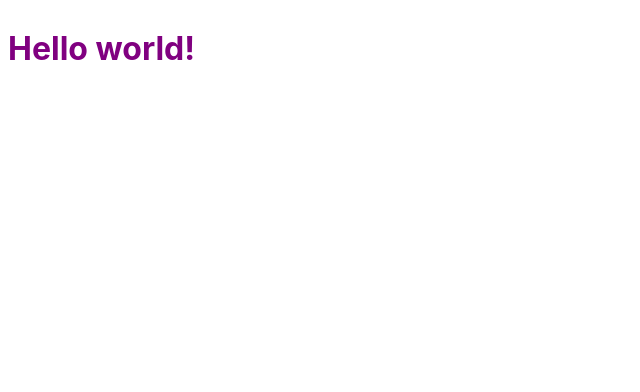
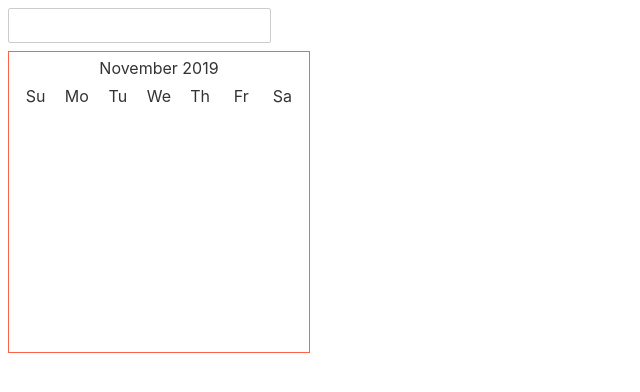
Before and after one commit to ankeetmaini/svelte-dates, a Svelte app: page / in a window 1280 px wide. Shown: the top 392 px of the page, without its empty margins (0-640 px from the left). Built offline with nearby package versions, Linux system fonts and the light colour scheme.

Commit message:
Add basic markup and state

```diff
--- a/src/App.svelte
+++ /dev/null
@@ -1,11 +0,0 @@
-<script>
-	export let name;
-</script>
-
-<style>
-	h1 {
-		color: purple;
-	}
-</style>
-
-<h1>Hello {name}!</h1>
--- /dev/null
+++ b/src/components/App.svelte
@@ -0,0 +1,5 @@
+<script>
+  import DatePicker from "./DatePicker.svelte";
+</script>
+
+<DatePicker />
--- /dev/null
+++ b/src/components/Calender.svelte
@@ -0,0 +1,28 @@
+<script>
+  const weekdays = ["Su", "Mo", "Tu", "We", "Th", "Fr", "Sa"];
+</script>
+
+<style>
+  .container {
+    margin-top: 8px;
+  }
+  .row {
+    display: flex;
+    margin: 2px 6px;
+  }
+
+  .cell {
+    display: flex;
+    flex: 1;
+
+    justify-content: center;
+  }
+</style>
+
+<div class="container">
+  <div class="row">
+    {#each weekdays as day}
+      <div class="cell">{day}</div>
+    {/each}
+  </div>
+</div>
--- /dev/null
+++ b/src/components/DatePicker.svelte
@@ -0,0 +1,35 @@
+<script>
+  import Calender from "./Calender.svelte";
+  import { date } from "../stores/date-store.js";
+
+  // state
+  let showDatePicker = true;
+  let state;
+
+  const unsub = date.subscribe(v => (state = v));
+  // handlers
+  const onFocus = () => {
+    showDatePicker = true;
+  };
+</script>
+
+<style>
+  .box {
+    border: 1px solid tomato;
+    height: 300px;
+    width: 300px;
+  }
+
+  .month-name {
+    text-align: center;
+    margin: 6px 0;
+  }
+</style>
+
+<input type="text" on:focus={onFocus} />
+{#if showDatePicker}
+  <div class="box">
+    <div class="month-name">{state.month} {state.year}</div>
+    <Calender />
+  </div>
+{/if}
--- /dev/null
+++ b/src/stores/date-store.js
@@ -0,0 +1,11 @@
+import { writable } from "svelte/store";
+import { getMonthName } from "../utils/date-time";
+
+const d = new Date();
+
+export const date = writable({
+  date: d.getDate(),
+  month: getMonthName(d.getMonth()),
+  year: d.getFullYear(),
+  _d: d
+});
--- /dev/null
+++ b/src/utils/date-time.js
@@ -0,0 +1,33 @@
+const monthNames = [
+  "January",
+  "February",
+  "March",
+  "April",
+  "May",
+  "June",
+  "July",
+  "August",
+  "September",
+  "October",
+  "November",
+  "December"
+];
+const monthDays = [31, 28, 31, 30, 31, 30, 31, 31, 30, 31, 30, 31];
+
+const isLeapYear = year => year % 4 === 0;
+
+const getMonthDays = (index, year) => {
+  return index !== 1 ? monthDays[index] : isLeapYear(year) ? 29 : 28;
+};
+
+export const getCurrentMonth = () => {
+  const today = new Date();
+  const index = today.getMonth();
+  const year = today.getFullYear();
+  return {
+    name: index[index],
+    days: getMonthDays(index, year)
+  };
+};
+
+export const getMonthName = index => monthNames[index + 1];
```
Also changed, not shown: src/main.js (+5 -5 lines).
